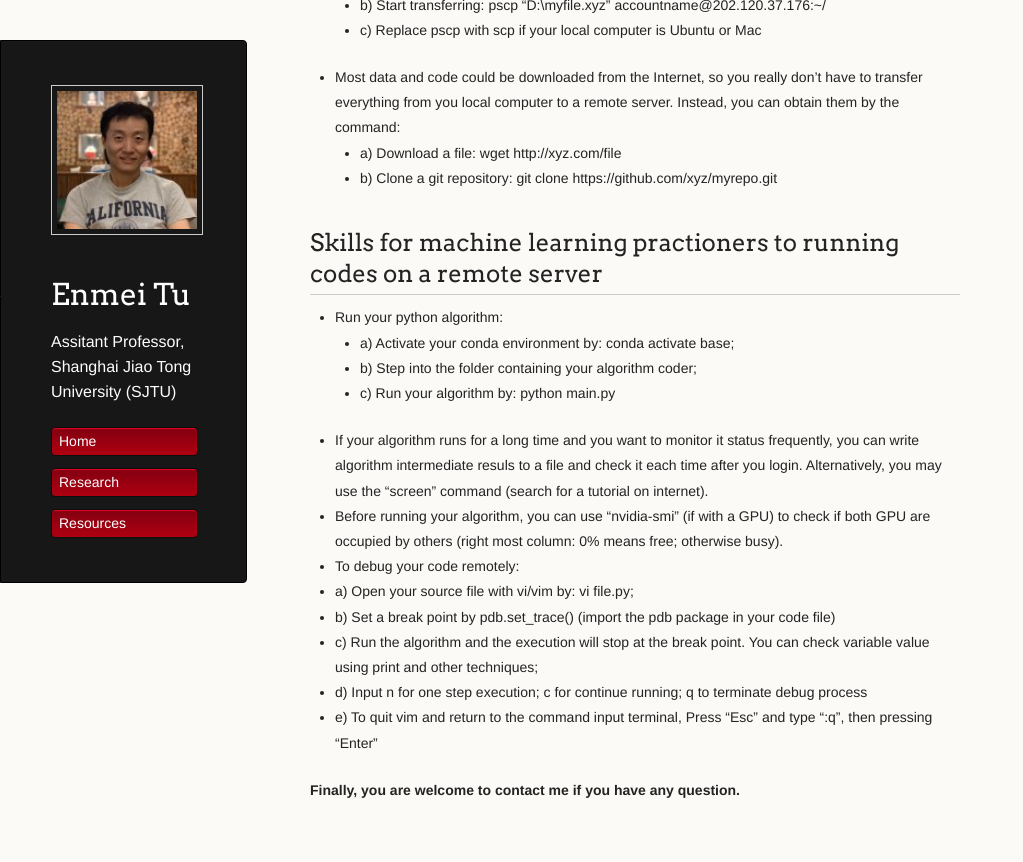
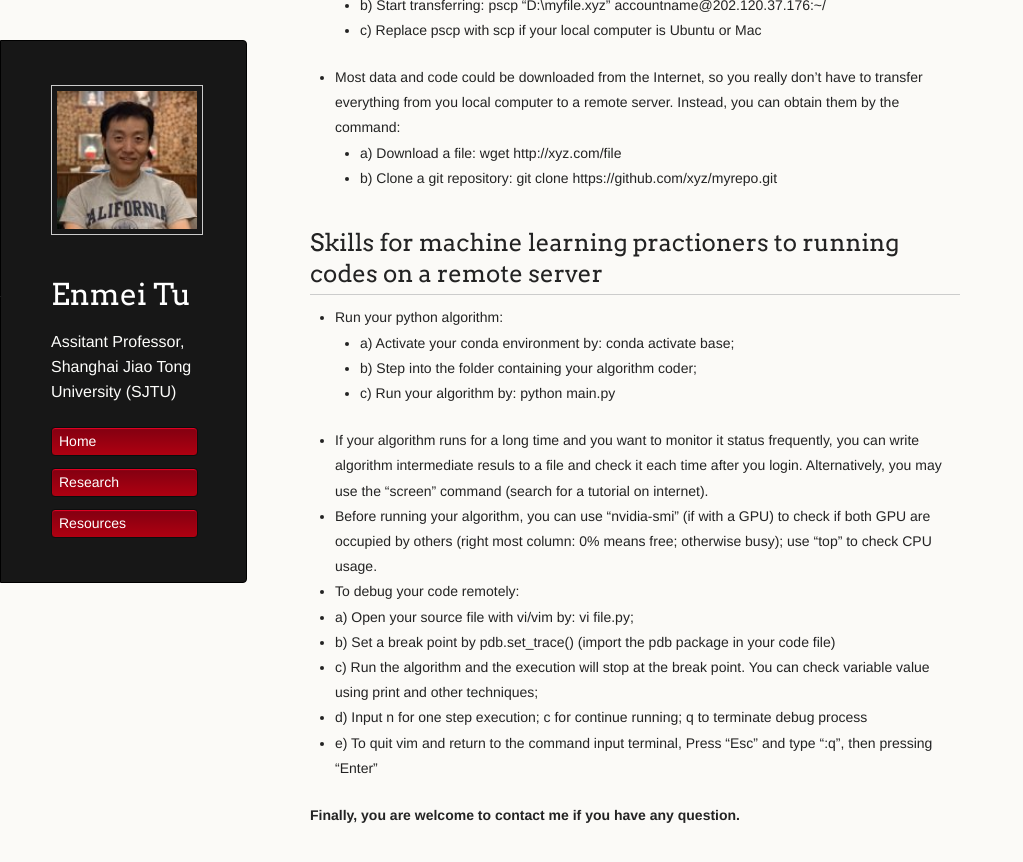
Before and after one commit to hellotem/enmeitu.github.io, a Jekyll site: the page built from resource/linux.md, in a window 1280 px wide and 900 px high, scrolled down 1415 px. Shown: the top 862 px of the window, without its empty margins (0-1023 px from the left). Built offline with Jekyll 4.4.1, drawn with Linux system fonts in a browser that asks for light colours; our own code applies the rules of GitHub Pages for plain Markdown files.

Commit message:
Update linux.md

```diff
--- a/resource/linux.md
+++ b/resource/linux.md
@@ -49,7 +49,7 @@ Switching from Windows to Linux, especially to the command terminal in a local o
   - b) Step into the folder containing your algorithm coder;
   - c) Run your algorithm by: python main.py
 * If your algorithm runs for a long time and you want to monitor it status frequently, you can write algorithm intermediate resuls to a file and check it each time after you login. Alternatively, you may use the "screen" command (search for a tutorial on internet).
-* Before running your algorithm, you can use "nvidia-smi" (if with a GPU) to check if both GPU are occupied by others (right most column: 0% means free; otherwise busy).
+* Before running your algorithm, you can use "nvidia-smi" (if with a GPU) to check if both GPU are occupied by others (right most column: 0% means free; otherwise busy); use "top" to check CPU usage.
 * To debug your code remotely:
  - a) Open your source file with vi/vim by: vi file.py;
  - b) Set a break point by pdb.set_trace() (import the pdb package in your code file)
```
